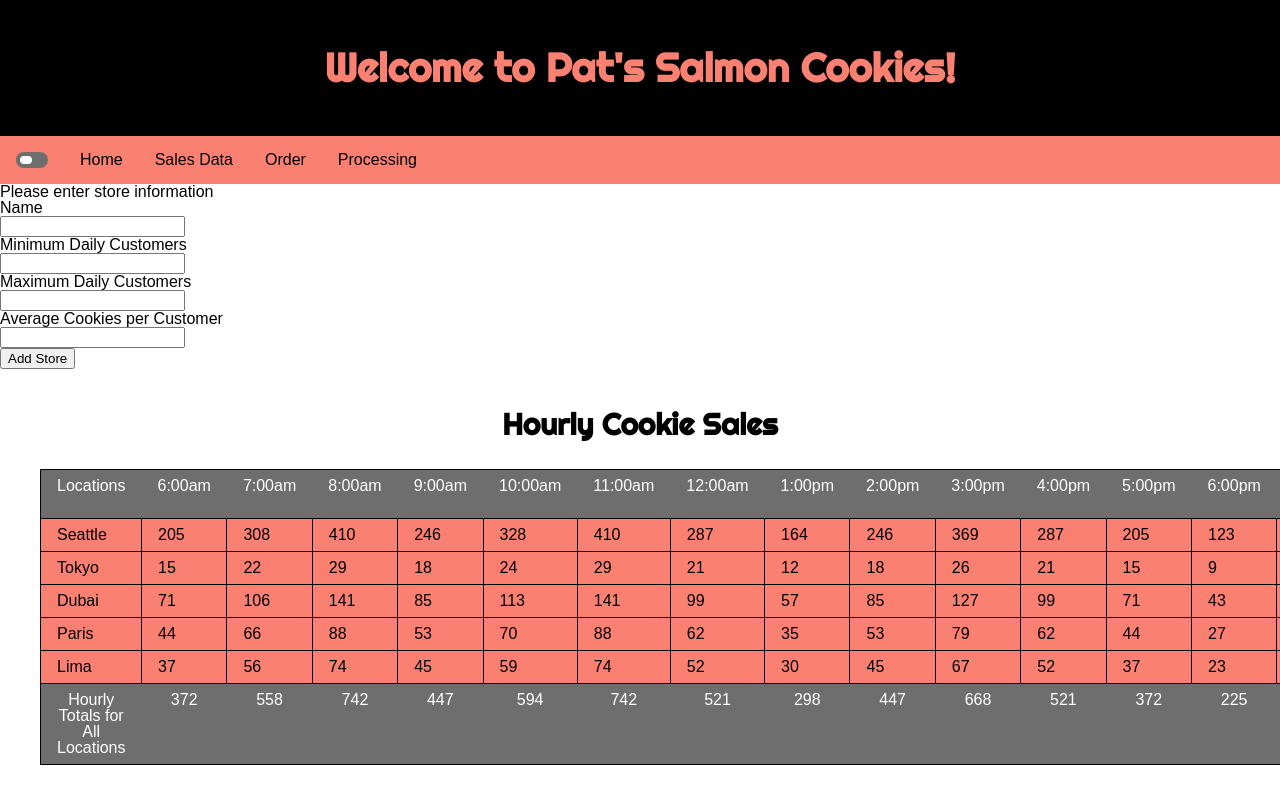
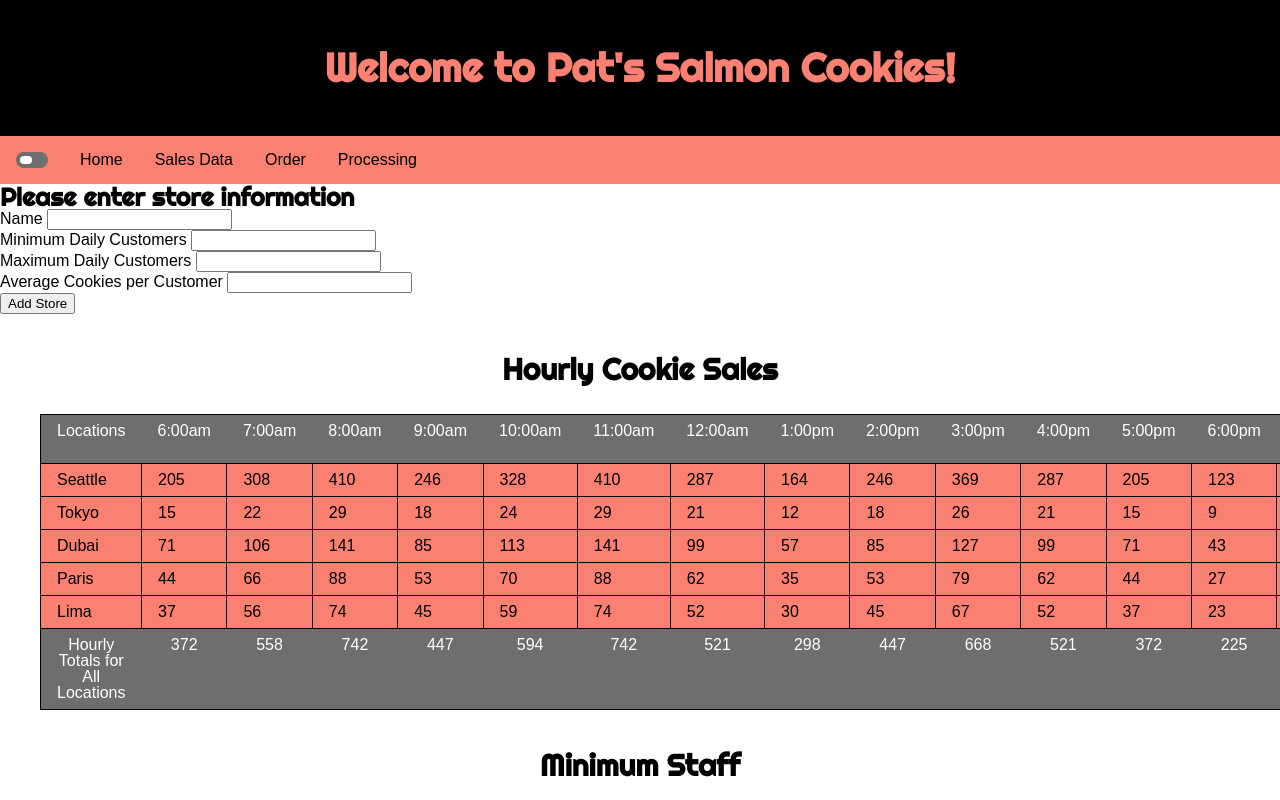
Before and after one commit to ImmanuelShin/cookie-stand, a plain HTML site: page sales.html in a window 1280 px wide. Shown: the top 800 px of the page. Drawn offline with Linux system fonts and the light colour scheme; a web font is replaced by a local one.

Commit message:
Removed redundant elements

```diff
--- a/sales.html
+++ b/sales.html
@@ -27,33 +27,26 @@
         </ul>
     </nav>
     <main>
-        <article id="formArticle">
-            <form id="newStoreForm">
-                <fieldset>
-
-                </fieldset>
-            </form>
-        </article>
         <article id="tables">
             <section id="newStore">
                 <form id="storeForm">
                     <fieldset>
-                        <legend>Please enter store information</legend>
+                        <h3>Please enter store information</h3>
                         <div class="storeFormInput">
-                            <label for="storeName">Name</label><br>
-                            <input type="text" id="storeName" name="storeName"><br>
+                            <label for="storeName">Name</label>
+                            <input type="text" id="storeName" name="storeName">
                         </div>
                         <div class="storeFormInput">
-                            <label for="storeMin">Minimum Daily Customers</label><br>
-                            <input type="text" id="storeMin" name="storeMin"><br>
+                            <label for="storeMin">Minimum Daily Customers</label>
+                            <input type="text" id="storeMin" name="storeMin">
                         </div>
                         <div class="storeFormInput">
-                            <label for="storeMax">Maximum Daily Customers</label><br>
-                            <input type="text" id="storeMax" name="storeMax"><br>
+                            <label for="storeMax">Maximum Daily Customers</label>
+                            <input type="text" id="storeMax" name="storeMax">
                         </div>
                         <div class="storeFormInput">
-                            <label for="storeAverage">Average Cookies per Customer</label><br>
-                            <input type="text" id="storeAverage" name="storeAverage"><br>
+                            <label for="storeAverage">Average Cookies per Customer</label>
+                            <input type="text" id="storeAverage" name="storeAverage">
                         </div>
                         <div class="storeFormInput">
                             <input type="submit" id="storeSubmit" name="storeSubmit" value="Add Store">
```
Also changed, not shown: js/app.js (+23 -2 lines).
